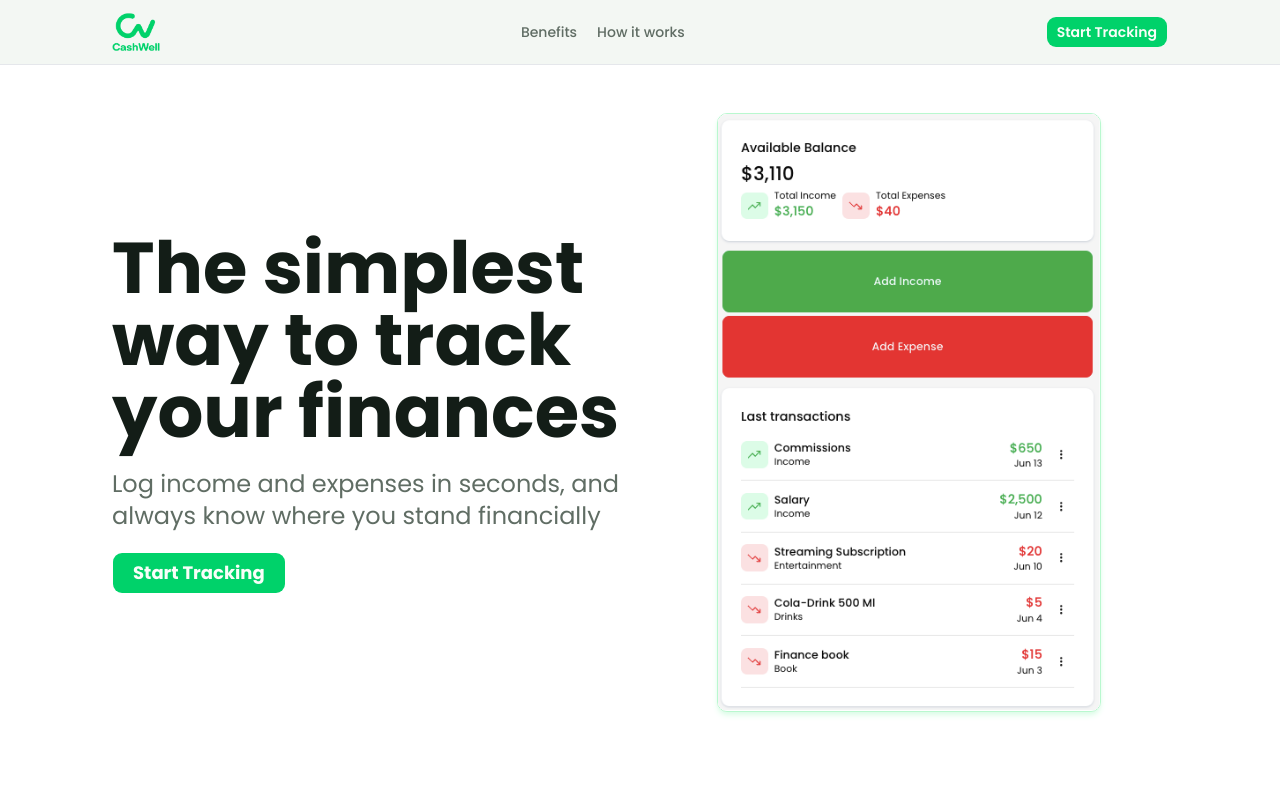
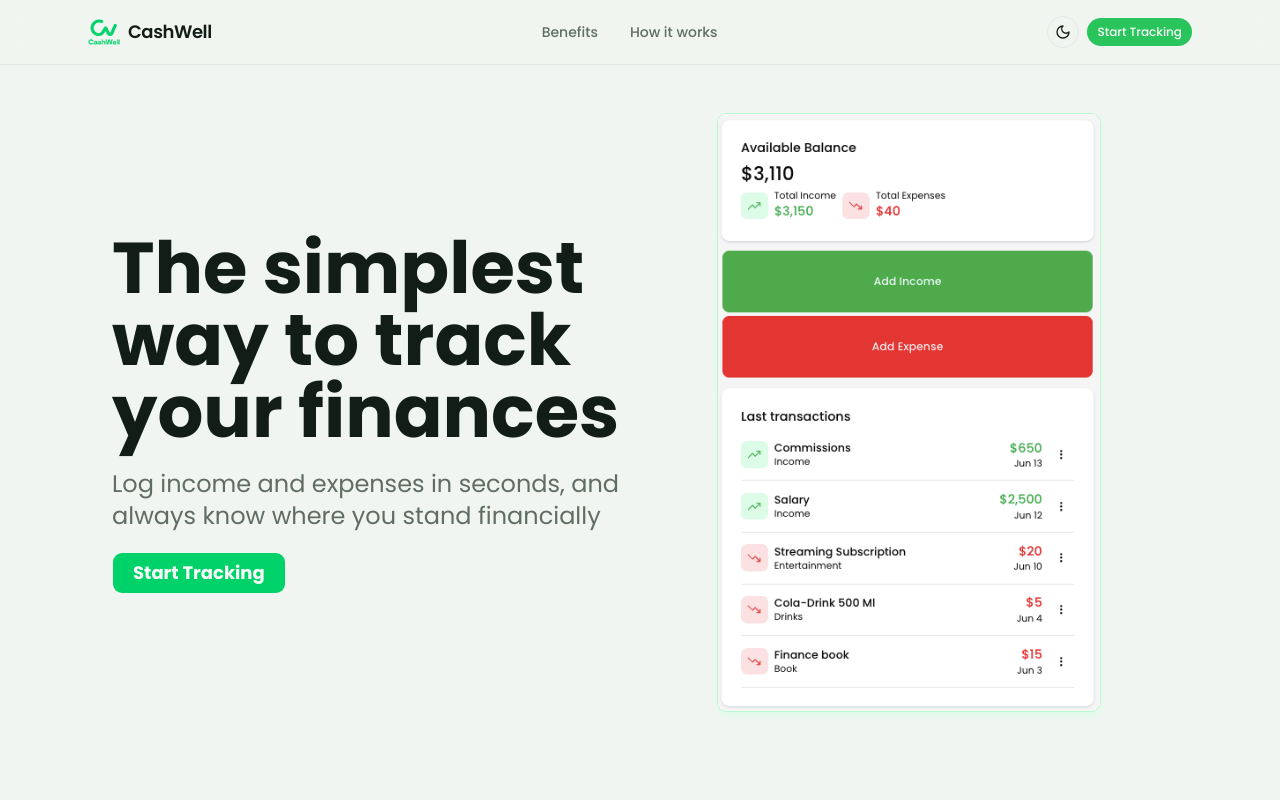
Before and after one commit to Elix-lab/finance-app, a Next.js app: page / in a window 1280 px wide. Shown: the top 800 px of the page. Built offline with nearby package versions, Linux system fonts and the light colour scheme.

Commit message:
Restyled NavBar.tsx

```diff
--- a/src/app/layout.tsx
+++ b/src/app/layout.tsx
@@ -18,7 +18,7 @@ export default function RootLayout({
   return (
     <ThemeProvider>
       <html lang="en" className="h-full">
-        <body className={`${poppins.className} antialiased min-h-dvh bg-white`}>
+        <body className={`${poppins.className} antialiased min-h-dvh bg-background`}>
           <Providers>
             {children}
             <Toaster />
--- a/src/app/page.tsx
+++ b/src/app/page.tsx
@@ -1,3 +1,5 @@
+// Homepage page
+
 import NavBar from "@/components/home-page/NavBar";
 import Hero from "@/components/home-page/Hero";
 import Stakes from "@/components/home-page/Stakes";
--- a/src/components/dashboard/ThemeButton.tsx
+++ b/src/components/ThemeButton.tsx
@@ -13,7 +13,7 @@ function ThemeButton () {
 
     return(
         <button className="cursor-pointer border border-border rounded-full w-8 h-8 flex items-center justify-center hover:bg-muted dark:bg-input/30 dark:hover:bg-input/50 transition-all" onClick={handleClick}>{
-            theme === 'light' ? <LuMoon className=""/> : <MdOutlineWbSunny />
+            theme === 'light' ? <LuMoon /> : <MdOutlineWbSunny />
         }</button>
     )
 }
--- a/src/components/dashboard/Header.tsx
+++ b/src/components/dashboard/Header.tsx
@@ -1,14 +1,14 @@
 import UserDropDown from "../user/UserDropDown";
-import ThemeButton from "./ThemeButton";
+import ThemeButton from "../ThemeButton";
 import Link from "next/link";
+import Logo from "../ui/Logo";
 
 const Header = () => {
   return (
     <header className="border-b border-border bg-card">
       <div className="flex justify-between items-center w-full m-auto h-16 max-w-3xl px-4 sm:px-6">
-        <Link href="/dashboard" className="flex items-center gap-2">
-          <img src="/CashWell.png" alt="CashWell logo" className="w-8" />
-          <span className="font-semibold text-lg tracking-tight text-foreground">CashWell</span>
+        <Link href="/dashboard" >
+          <Logo/>
         </Link>
         <div className="flex items-center gap-3">
           <ThemeButton />
--- a/src/components/home-page/NavBar.tsx
+++ b/src/components/home-page/NavBar.tsx
@@ -1,38 +1,58 @@
-'use client'
+"use client";
 
 import Link from "next/link";
+import ThemeButton from "../ThemeButton";
 import { Button } from "../ui/shadCn/button";
+import Logo from "../ui/Logo";
 
 function NavBar() {
-    const handleScroll = (id: string) => {
-        document.getElementById(id)?.scrollIntoView({behavior:'smooth'})
-    }
+  const handleScroll = (id: string) => {
+    document.getElementById(id)?.scrollIntoView({ behavior: "smooth" });
+  };
 
-    const scrollToTop = () => {
-        window.scrollTo({top:0, behavior: "smooth"})
-    }
+  const scrollToTop = () => {
+    window.scrollTo({ top: 0, behavior: "smooth" });
+  };
 
   return (
-    <header className="sticky top-0 border-b border-gray-200 bg-background/80 backdrop-blur-md ">
-      <div className="flex justify-between items-center py-2 px-4 max-w-6xl lg:px-12 m-auto">
+    <header className="sticky top-0 border-b border-border bg-background/80 backdrop-blur-md ">
+      <div className="flex justify-between items-center h-16 px-6 max-w-6xl m-auto">
         {/* Logo */}
-        <Link href="/">
-          <img src="/CashWell.png" alt="CashWell logo" className="w-12" onClick={scrollToTop}/>
+        <Link href="/" onClick={scrollToTop}>
+          <Logo />
         </Link>
         {/* Nav */}
         <nav>
-          <ul className="hidden md:flex gap-5 text-sm text-muted-foreground font-medium">
+          <ul className="hidden items-center gap-8 text-sm text-muted-foreground font-medium *:hover:text-foreground md:flex">
             <li>
-              <button className="cursor-pointer" onClick={() => handleScroll('valueProposition')}>Benefits</button>
+              <button
+                className="cursor-pointer"
+                onClick={() => handleScroll("valueProposition")}
+              >
+                Benefits
+              </button>
             </li>
             <li>
-              <button className="cursor-pointer" onClick={() => handleScroll('thePlan')}>How it works</button>
+              <button
+                className="cursor-pointer"
+                onClick={() => handleScroll("thePlan")}
+              >
+                How it works
+              </button>
             </li>
           </ul>
         </nav>
-        <Button asChild className="bg-brand font-semibold hover:bg-brand/80">
-          <Link href="/dashboard">Start Tracking</Link>
-        </Button>
+        <div className="flex items-center gap-2">
+          <div className="hidden sm:inline">
+          <ThemeButton />
+          </div>
+          <Link
+            href="/dashboard"
+            className="text-xs font-medium bg-primary text-primary-foreground rounded-full px-2.5 py-1.5"
+          >
+            Start Tracking
+          </Link>
+        </div>
       </div>
     </header>
   );
--- /dev/null
+++ b/src/components/ui/Logo.tsx
@@ -0,0 +1,14 @@
+import Link from "next/link";
+
+function Logo() {
+  return (
+    <div className="flex items-center gap-2">
+      <img src="/CashWell.png" alt="CashWell logo" className="w-8" />
+      <span className="font-semibold text-lg tracking-tight text-foreground">
+        CashWell
+      </span>
+    </div>
+  );
+}
+
+export default Logo
```
